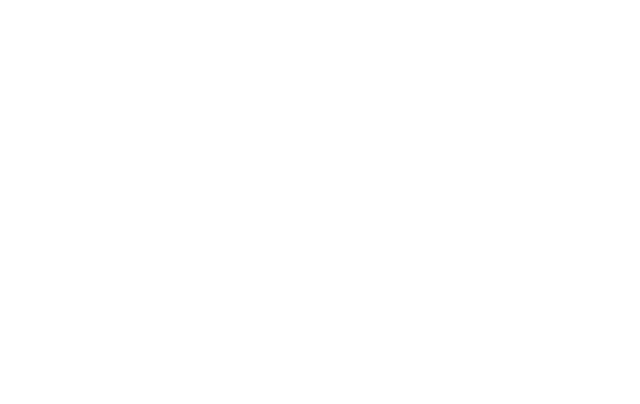
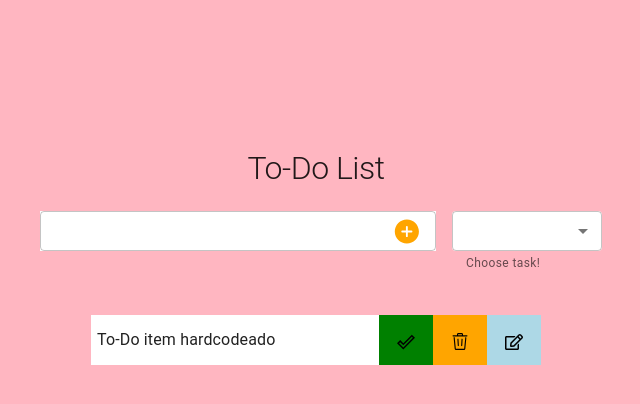
Before and after one commit to ivanasaenzs/toDoList, a React (Vite) app: page / in a window 1280 px wide. Shown: the top 404 px of the page, without its empty margins (324-964 px from the left). Built offline with nearby package versions, Linux system fonts and the light colour scheme.

Commit message:
components and basic styles

```diff
--- a/src/App.jsx
+++ b/src/App.jsx
@@ -1,5 +1,42 @@
+import { Box, Container, CssBaseline, Typography } from "@mui/material";
+
+import BasicTextFields from "./components/AddTask";
+import { TaskList } from "./components/TaskList";
+
 function App() {
-  return <></>;
+  return (
+    <>
+      <CssBaseline />
+      <Container
+        sx={{
+          minHeight: "100vh",
+          minWidth: "100%",
+          backgroundColor: "lightpink",
+          display: "flex",
+          flexDirection: "column",
+          alignItems: "center",
+          boxSizing: "border-box",
+        }}
+      >
+        <Typography
+          variant="h1"
+          sx={{
+            marginTop: "150px",
+            textAlign: "center",
+            fontSize: "2rem",
+          }}
+        >
+          To-Do List
+        </Typography>
+        <Box sx={{ width: "100%", maxWidth: "600px", marginTop: "16px" }}>
+          <BasicTextFields />
+        </Box>
+        <Box sx={{ width: "100%", maxWidth: "600px", marginTop: "16px" }}>
+          <TaskList />
+        </Box>
+      </Container>
+    </>
+  );
 }
 
 export default App;
--- /dev/null
+++ b/src/components/AddTask.jsx
@@ -0,0 +1,61 @@
+import * as React from "react";
+import { Box, Button, Container, TextField } from "@mui/material";
+
+import SelectLabels from "./Select";
+
+import { IoAddCircle } from "react-icons/io5";
+
+export default function BasicTextFields() {
+  const handleSubmit = (e) => {
+    e.preventDefault();
+
+    console.log("Input text is changing!: ", e.target.value);
+  };
+
+  return (
+    <Container sx={{ display: "flex", alignItems: "center", gap: 1 }}>
+      <Box
+        component="form"
+        noValidate
+        autoComplete="off"
+        sx={{ display: "flex", alignItems: "center", gap: 1, width: "100%" }}
+        onSubmit={handleSubmit}
+      >
+        <TextField
+          id="outlined-basic"
+          variant="outlined"
+          onChange={handleSubmit}
+          sx={{
+            backgroundColor: "#fff",
+            width: "450px",
+            height: "40px",
+            "& .MuiOutlinedInput-root": {
+              height: "40px",
+              "& .MuiOutlinedInput-input": {
+                padding: "10px 14px",
+              },
+            },
+          }}
+          InputProps={{
+            endAdornment: (
+              <Button
+                type="submit"
+                sx={{
+                  minWidth: 0,
+                  padding: 0,
+                  height: "40px",
+                  display: "flex",
+                  alignItems: "center",
+                  justifyContent: "center",
+                }}
+              >
+                <IoAddCircle size={35} style={{ color: "orange" }} />
+              </Button>
+            ),
+          }}
+        />
+        <SelectLabels />
+      </Box>
+    </Container>
+  );
+}
--- /dev/null
+++ b/src/components/Select.jsx
@@ -0,0 +1,44 @@
+import * as React from "react";
+import { MenuItem, FormHelperText, FormControl, Select } from "@mui/material";
+
+export default function SelectLabels() {
+  const handleChange = () => {
+    console.log("Select option changed!!");
+  };
+
+  return (
+    <FormControl
+      sx={{
+        m: 1,
+        minWidth: 120,
+        height: "40px",
+        "& .MuiInputBase-root": {
+          height: "40px",
+          minWidth: "150px",
+        },
+        "& .MuiSelect-select": {
+          padding: "10px 14px",
+          display: "flex",
+          alignItems: "center",
+        },
+      }}
+    >
+      <Select
+        onChange={handleChange}
+        displayEmpty
+        inputProps={{ "aria-label": "Choose task" }}
+        sx={{
+          width: "150px",
+          backgroundColor: "#fff",
+        }}
+      >
+        <MenuItem value={"all"}>
+          <em>All</em>
+        </MenuItem>
+        <MenuItem value={"completed"}>Completed</MenuItem>
+        <MenuItem value={"uncompleted"}>Uncompleted</MenuItem>
+      </Select>
+      <FormHelperText>Choose task!</FormHelperText>
+    </FormControl>
+  );
+}
--- /dev/null
+++ b/src/components/TaskList.jsx
@@ -0,0 +1,85 @@
+import { Box } from "@mui/material";
+
+import { MdDoneOutline } from "react-icons/md";
+import { FaRegEdit } from "react-icons/fa";
+import { GoTrash } from "react-icons/go";
+
+export const TaskList = () => {
+  return (
+    <Box
+      className="todo__container"
+      sx={{
+        width: "100%",
+        maxWidth: "450px",
+        margin: "auto",
+        marginTop: "40px",
+        backgroundColor: "#fff",
+        overflowX: "hidden",
+      }}
+    >
+      <ul
+        className="todo__list"
+        style={{
+          display: "flex",
+          width: "100%",
+          alignItems: "center",
+          padding: 0,
+          margin: 0,
+          listStyle: "none",
+        }}
+      >
+        <li
+          id="todo__item"
+          style={{ flex: 1, marginLeft: "6px", listStyle: "none" }}
+        >
+          To-Do item hardcodeado
+        </li>
+        <Box
+          sx={{
+            display: "flex",
+            flex: 1,
+            justifyContent: "flex-end",
+            height: "50px",
+          }}
+        >
+          <button
+            id="complete-btn"
+            style={{
+              backgroundColor: "green",
+              padding: "18px",
+              cursor: "pointer",
+              border: "none",
+            }}
+            onClick={() => console.log("Task has been completed button!")}
+          >
+            <MdDoneOutline size={18} />
+          </button>
+          <button
+            id="trash-btn"
+            style={{
+              backgroundColor: "orange",
+              padding: "18px",
+              cursor: "pointer",
+              border: "none",
+            }}
+            onClick={() => console.log("DELETE TASK button clicked!")}
+          >
+            <GoTrash size={18} />
+          </button>
+          <button
+            id="edit-btn"
+            style={{
+              backgroundColor: "lightblue",
+              padding: "18px",
+              cursor: "pointer",
+              border: "none",
+            }}
+            onClick={() => console.log("EDIT TASK button clicked!")}
+          >
+            <FaRegEdit size={18} />
+          </button>
+        </Box>
+      </ul>
+    </Box>
+  );
+};
```
